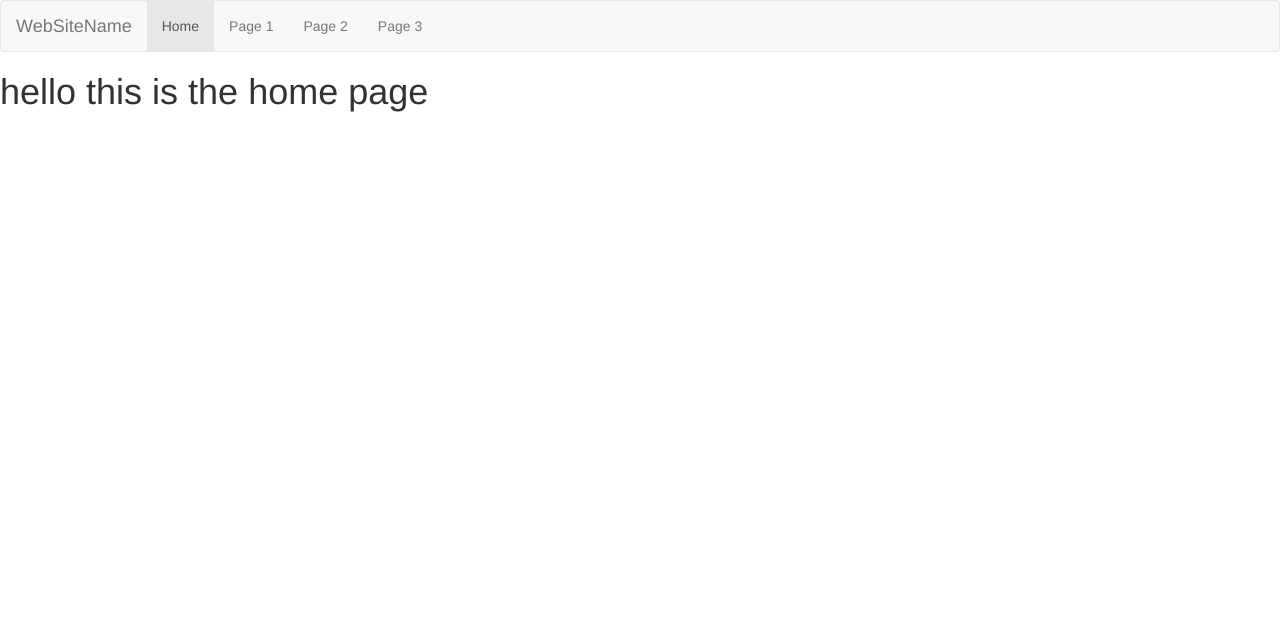
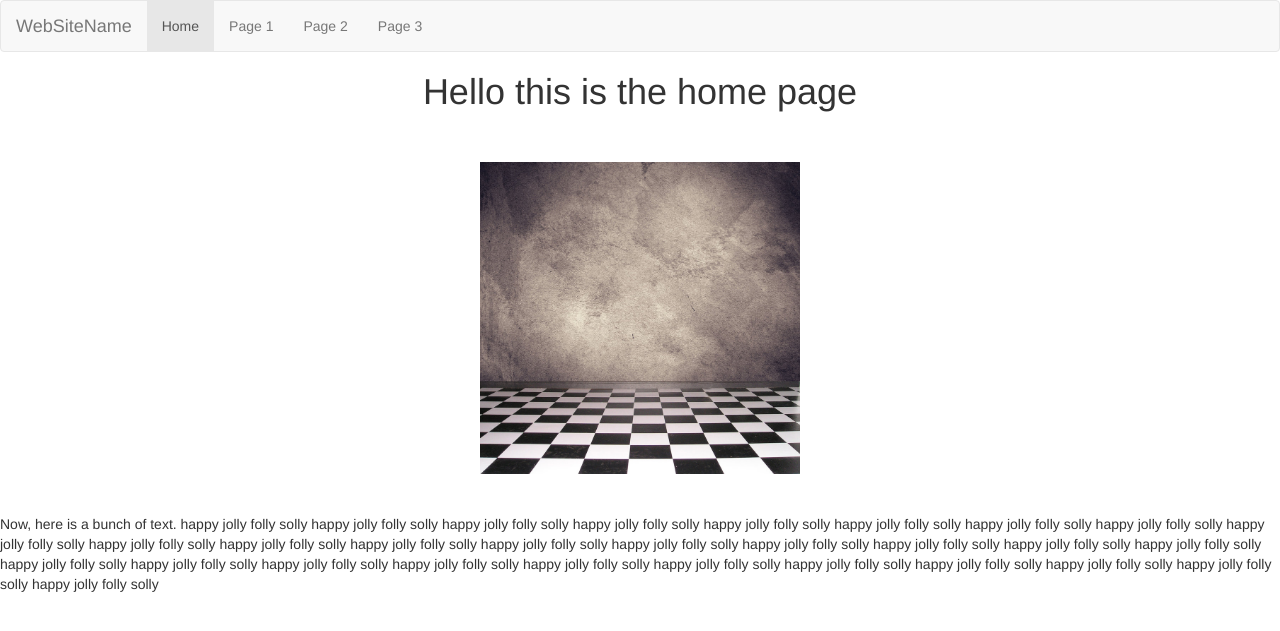
Before and after one commit to leoncheng57/ecwebsite, a Flask app: page / in a window 1280 px wide. Shown: the top 631 px of the page. Run offline with Flask 2, Linux system fonts and the light colour scheme; some libraries are stand-ins or nearby versions.

Commit message:
first page

```diff
--- a/templates/home.html
+++ b/templates/home.html
@@ -1,7 +1,40 @@
 {% extends "base.html" %}
 {% block title %} Home Page {% endblock %}
 {% block body %}
-
-<h1>hello this is the home page</h1>
-
+<center>
+  <h1>Hello this is the home page</h1>
+  <br><br>
+  <img src="static/img/stock_photo.jpg" style="width:25%">
+</center>
+<br><br>
+Now, here is a bunch of text.
+happy jolly folly solly
+happy jolly folly solly
+happy jolly folly solly
+happy jolly folly solly
+happy jolly folly solly
+happy jolly folly solly
+happy jolly folly solly
+happy jolly folly solly
+happy jolly folly solly
+happy jolly folly solly
+happy jolly folly solly
+happy jolly folly solly
+happy jolly folly solly
+happy jolly folly solly
+happy jolly folly solly
+happy jolly folly solly
+happy jolly folly solly
+happy jolly folly solly
+happy jolly folly solly
+happy jolly folly solly
+happy jolly folly solly
+happy jolly folly solly
+happy jolly folly solly
+happy jolly folly solly
+happy jolly folly solly
+happy jolly folly solly
+happy jolly folly solly
+happy jolly folly solly
+happy jolly folly solly
 {% endblock %}
```
